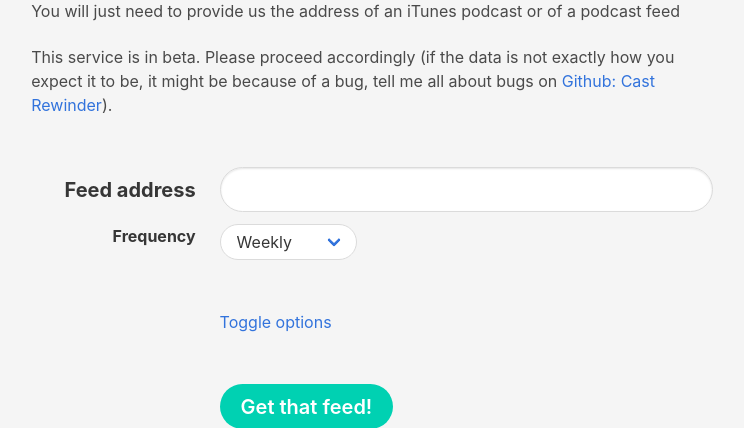
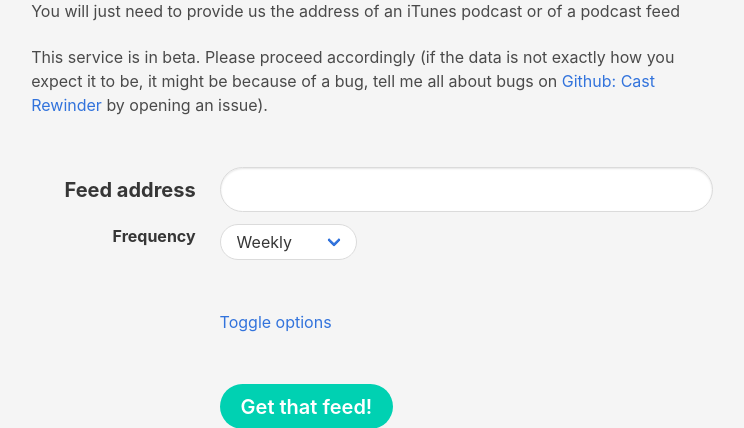
Before and after one commit to joachimesque/Cast-Rewinder, a Flask app: page / in a window 1280 px wide. Shown: the part 253-681 px from the top of the page, without its empty margins (268-1012 px from the left). Run offline with Flask 2, Linux system fonts and the light colour scheme.

Commit message:
Open an issue if you see anything!

```diff
--- a/castrewinder/templates/index.html
+++ b/castrewinder/templates/index.html
@@ -80,7 +80,7 @@
 {% else %}
     <h2 class="is-size-4 title">Subscribe to a podcast from the beginning</h2>
     <p class="is-size-6 subtitle">You will just need to provide us the address of an iTunes podcast or of a podcast feed</p>
-    <p class="">This service is in beta. Please proceed accordingly (if the data is not exactly how you expect it to be, it might be because of a bug, tell me all about bugs on <a href="https://github.com/joachimesque/Cast-Rewinder">Github: Cast Rewinder</a>).</p>
+    <p class="">This service is in beta. Please proceed accordingly (if the data is not exactly how you expect it to be, it might be because of a bug, tell me all about bugs on <a href="https://github.com/joachimesque/Cast-Rewinder">Github: Cast Rewinder</a> by opening an issue).</p>
     <hr>
 {% endif %}
 
```
